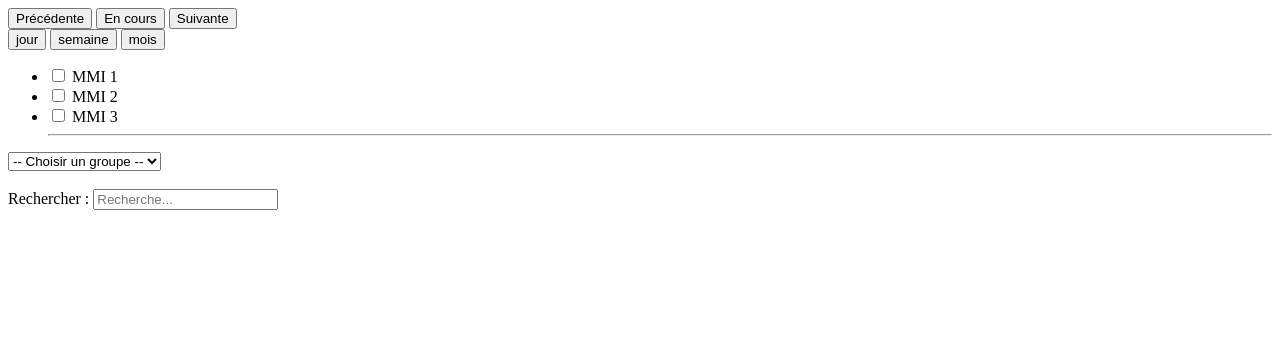
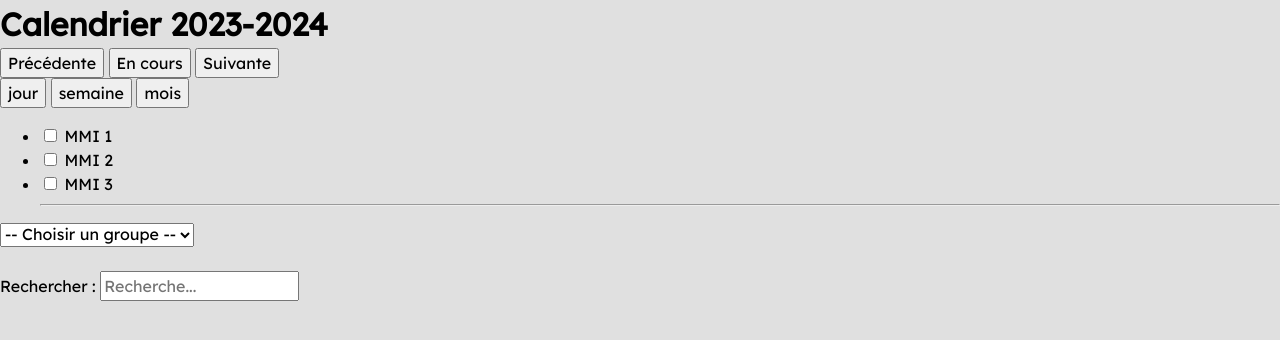
Before and after one commit to mathismce/SAE-303, a website built with Vite: page index.html in a window 1280 px wide. Built offline with nearby package versions, Linux system fonts and the light colour scheme; files whose address does not match are found by name; what @toast-ui/calendar, ical would draw is missing.

Commit message:
Itération 11 v15h02

```diff
--- a/index.html
+++ b/index.html
@@ -5,17 +5,21 @@
   <meta charset="UTF-8" />
   <meta name="viewport" content="width=device-width, initial-scale=1.0" />
   <title>MMI Calendar</title>
+  <link rel="stylesheet" href="style.css">
 </head>
 
 <body>
-
   <div>
     <header>
+      <div class="container1">
+        <h1>Calendrier 2023-2024</h1>
         <nav class="nav">
           <button id="prev">Précédente</button>
           <button id="current">En cours</button>
           <button id="next">Suivante</button>
         </nav>
+      </div>
+
       <nav class="view">
         <button id="day">jour</button>
         <button id="week">semaine</button>
@@ -24,33 +28,33 @@
     </header>
     <ul id="year">
       <li>
-        <input type="checkbox" id="mmi1" >
+        <input type="checkbox" id="mmi1">
         <label for="mmi1">MMI 1</label>
       </li>
       <li>
-        <input type="checkbox" id="mmi2" >
+        <input type="checkbox" id="mmi2">
         <label cfor="mmi2">MMI 2</label>
       </li>
       <li>
-        <input type="checkbox" id="mmi3" >
-        <label  for="mmi3">MMI 3</label>
+        <input type="checkbox" id="mmi3">
+        <label for="mmi3">MMI 3</label>
       </li>
       <hr>
     </ul>
-    <select name="groups" id="groups" >
+    <select name="groups" id="groups">
       <option value="">-- Choisir un groupe --</option>
-      <option value="BUT1-G1">G1</option>
-      <option value="BUT1-G21">G2.1</option>
-      <option value="BUT1-G22">G2.2</option>
-      <option value="BUT1-G3">G3</option>
-      <option value="BUT2-G1">G1</option>
-      <option value="BUT2-G21">G2.1</option>
-      <option value="BUT2-G22">G2.2</option>
-      <option value="BUT2-G3">G3</option>
-      <option value="BUT3-G1">G1</option>
-      <option value="BUT3-G21">G2.1</option>
-      <option value="BUT3-G22">G2.2</option>
-      <option value="BUT3-G3">G3</option>
+      <option value="BUT1-G1">BUT1-G1</option>
+      <option value="BUT1-G21">BUT1-G21</option>
+      <option value="BUT1-G22">BUT1-G22</option>
+      <option value="BUT1-G3">BUT1-G3</option>
+      <option value="BUT2-G1">BUT2-G1</option>
+      <option value="BUT2-G21">BUT2-G21</option>
+      <option value="BUT2-G22">BUT2-G22</option>
+      <option value="BUT2-G3">BUT2-G3</option>
+      <option value="BUT3-G1">BUT3-G1</option>
+      <option value="BUT3-G21">BUT3-G21</option>
+      <option value="BUT3-G22">BUT3-G22</option>
+      <option value="BUT3-G3">BUT3-G3</option>
     </select>
     <br>
     </br>
--- a/js/view.js
+++ b/js/view.js
@@ -20,19 +20,19 @@ let colorMap = {
     TP: '#7E93FF',
     TD: '#3F497F',
     CM: '#202540',
-    others:'#9173B4'
+    others: '#79CADC'
   },
   mmi2: {
     TP: '#F8A968',
     TD: '#F27127',
     CM: '#8C0303',
-    others:'#E9B940'
+    others: '#E9B940'
   },
   mmi3: {
     TP: '#F2969E',
     TD: '#C24457',
     CM: '#961A1E',
-    others:'#FF5233'
+    others: '#FF5233'
   }
 };
 
@@ -54,6 +54,8 @@ V.uicalendar = new Calendar('#calendar', {
   theme: {
     common: {
       backgroundColor: '#E0E0E0',
+    }, // Ajout de la virgule ici
+    week: {
       border: '1px solid #818545',
       gridSelection: {
         backgroundColor: 'rgba(81, 230, 92, 0.05)',
@@ -63,18 +65,16 @@ V.uicalendar = new Calendar('#calendar', {
         color: 'rgba(64, 64, 255, 0.5)',
       },
       today: {
-        color: '#ffffff',
+        color: '#7B49AA',
+        fontWeight: 'bold',
       },
     },
   },
-
   template: {
     time: function (event) {
       return `<span style="color: white;">${event.title}</span>`;
     }
   },
-
-
 });
 
 
@@ -98,8 +98,8 @@ V.handler_clickOnWeek = function (ev) {
 // Itération 3 : Fonction Couleurs des cours
 V.course_color = function (objectevents) {
   for (let ev of objectevents) {
-      ev.backgroundColor = colorMap[ev.calendarId][ev.type];
-    }
+    ev.backgroundColor = colorMap[ev.calendarId][ev.type];
+  }
 };
 
 
@@ -121,8 +121,8 @@ V.handler_clickOnView = function (ev) {
 }
 
 
-V.Format = function(){
-  if(window.innerWidth <= 768){
+V.Format = function () {
+  if (window.innerWidth <= 768) {
     V.uicalendar.changeView('day');
   }
   else {
--- /dev/null
+++ b/style.css
@@ -0,0 +1,97 @@
+@import url('https://fonts.googleapis.com/css2?family=Lexend&display=swap');
+
+:root{
+    --primary-purple: #49236C;
+}
+/* Box sizing rules */
+*,
+*::before,
+*::after {
+  box-sizing: border-box;
+}
+
+/* Remove default padding */
+ul[class],
+ol[class] {
+  padding: 0;
+}
+
+/* Remove default margin */
+body,
+h1,
+h2,
+h3,
+h4,
+p,
+ul[class],
+ol[class],
+figure,
+blockquote,
+dl,
+dd {
+  margin: 0;
+}
+
+/* Set core root defaults */
+html {
+  scroll-behavior: smooth;
+}
+
+/* Set core body defaults */
+body {
+  min-height: 100vh;
+  text-rendering: optimizeSpeed;
+  line-height: 1.5;
+}
+
+/* Remove list styles on ul, ol elements with a class attribute */
+ul[class],
+ol[class] {
+  list-style: none;
+}
+
+/* A elements that don't have a class get default styles */
+a:not([class]) {
+  text-decoration-skip-ink: auto;
+}
+
+/* Make images easier to work with */
+img,
+picture {
+  max-width: 100%;
+  display: block;
+}
+
+/* Natural flow and rhythm in articles by default */
+article > * + * {
+  margin-top: 1em;
+}
+
+/* Inherit fonts for inputs and buttons */
+input,
+button,
+textarea,
+select {
+  font: inherit;
+}
+
+/* Blur images when they have no alt attribute */
+img:not([alt]) {
+  filter: blur(10px);
+}
+
+/* Remove all animations and transitions for people that prefer not to see them */
+@media (prefers-reduced-motion: reduce) {
+  * {
+    animation-duration: 0.01ms !important;
+    animation-iteration-count: 1 !important;
+    transition-duration: 0.01ms !important;
+    scroll-behavior: auto !important;
+  }
+}
+
+
+body {
+    background-color: #E0E0E0;
+    font-family:'Lexend';
+}
```
Lines whose indentation alone changed are shown as unchanged.
